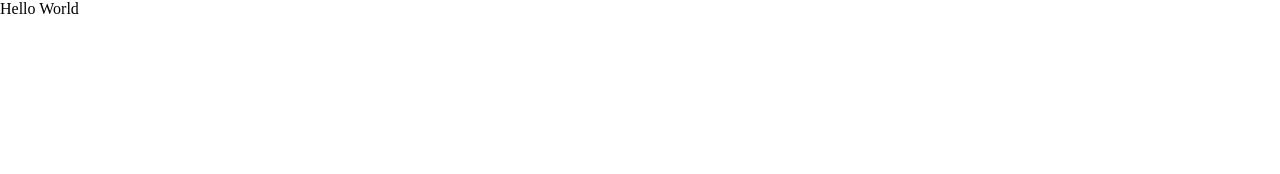
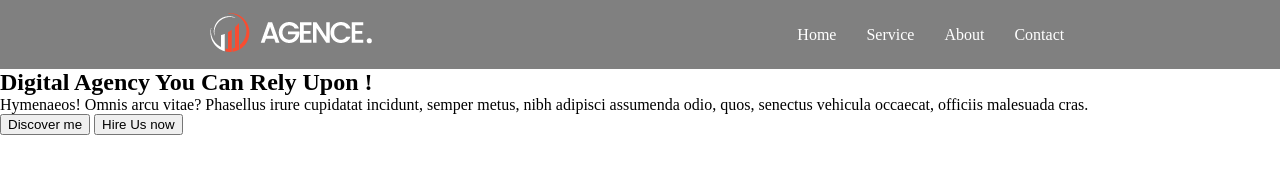
Before and after one commit to taufik-imam/digital-agency, a plain HTML site: page index.html in a window 1280 px wide. Drawn offline with Linux system fonts and the light colour scheme.

Commit message:
added headr part

```diff
--- a/index.html
+++ b/index.html
@@ -7,6 +7,44 @@
     <link rel="stylesheet" href="./style/blog.css">
 </head>
 <body>
-    Hello World
+    <header>
+        <div class="nav-container">
+            <div class="logo-part">
+                <img src="./image/logo/logo.png" alt="">
+            </div>
+            <div class="menu">
+                <nav>
+                    <ul>
+                        <li><a href="">Home</a></li>
+                        <li><a href="">Service</a></li>
+                        <li><a href="">About</a></li>
+                        <li><a href="">Contact</a></li>
+                    </ul>
+                </nav>
+
+            </div>
+
+        </div>
+
+
+    </header>
+    <main>
+        <!--Banner Section-->
+        <section class="banner">
+            <div class="banner-container">
+                <h1 class="banner-header">Digital Agency You
+                    Can Rely Upon !</h1>
+                <p>Hymenaeos! Omnis arcu vitae? Phasellus irure cupidatat incidunt, semper metus, nibh adipisci assumenda odio, quos, senectus vehicula occaecat, officiis malesuada cras.</p>
+                <button class="btn-red">Discover me</button>
+                <button class="btn-white">Hire Us now</button>
+
+            </div>
+
+        </section>
+
+    </main>
+    <footer>
+
+    </footer>
 </body>
 </html>
--- a/style/blog.css
+++ b/style/blog.css
@@ -2,3 +2,22 @@
     margin: 0;
 
 }
+.nav-container{
+    display: inline-flex;
+    justify-content: space-around;
+    background-color: gray;
+    align-items: center;
+    padding: 10px;
+    width: 100%;
+}
+.menu nav ul{
+    display: flex;
+    justify-content: space-around;
+    list-style: none;
+    padding: 15px;
+}
+a{
+    text-decoration: none;
+    padding: 15px;
+    color: white;
+}
```
